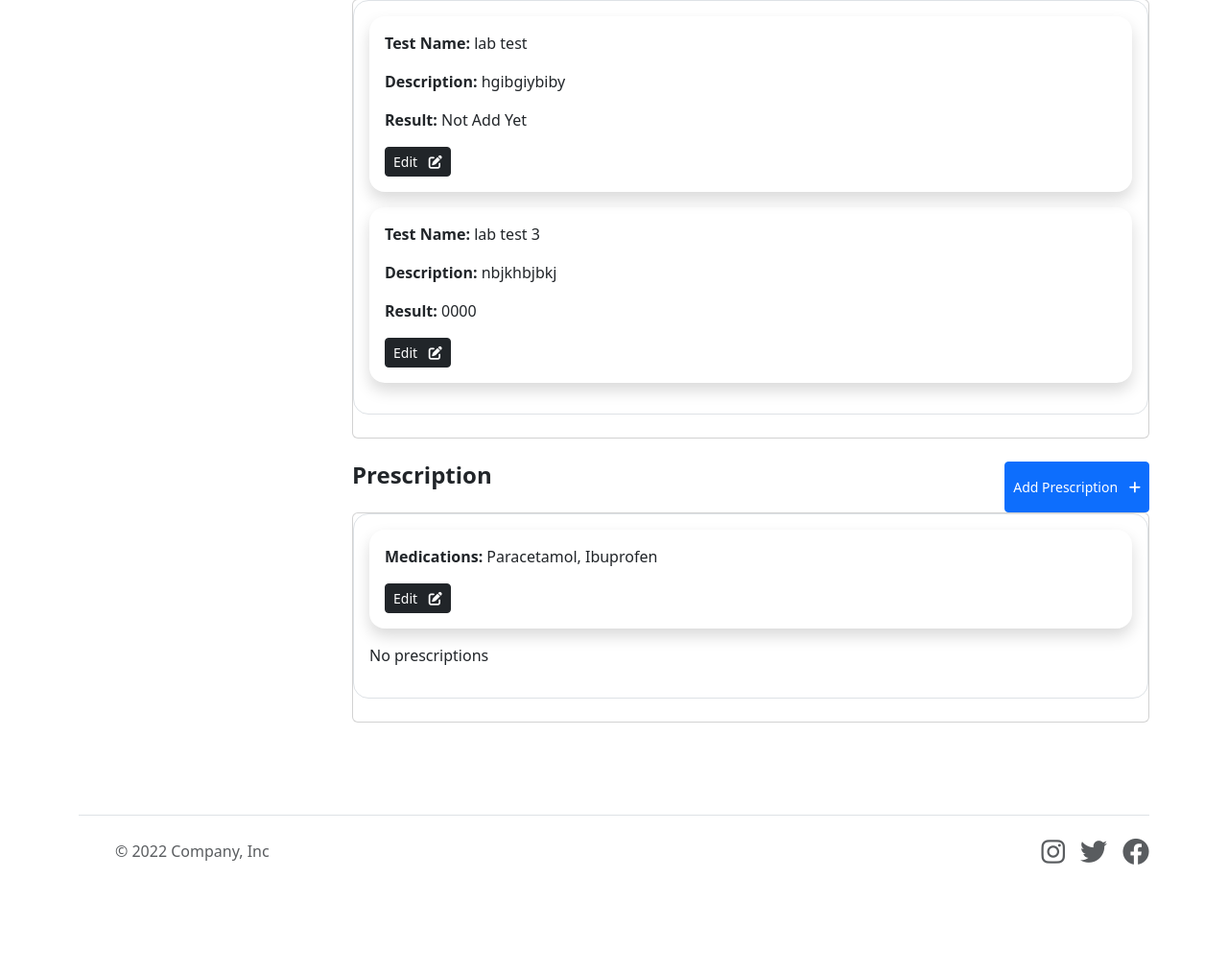
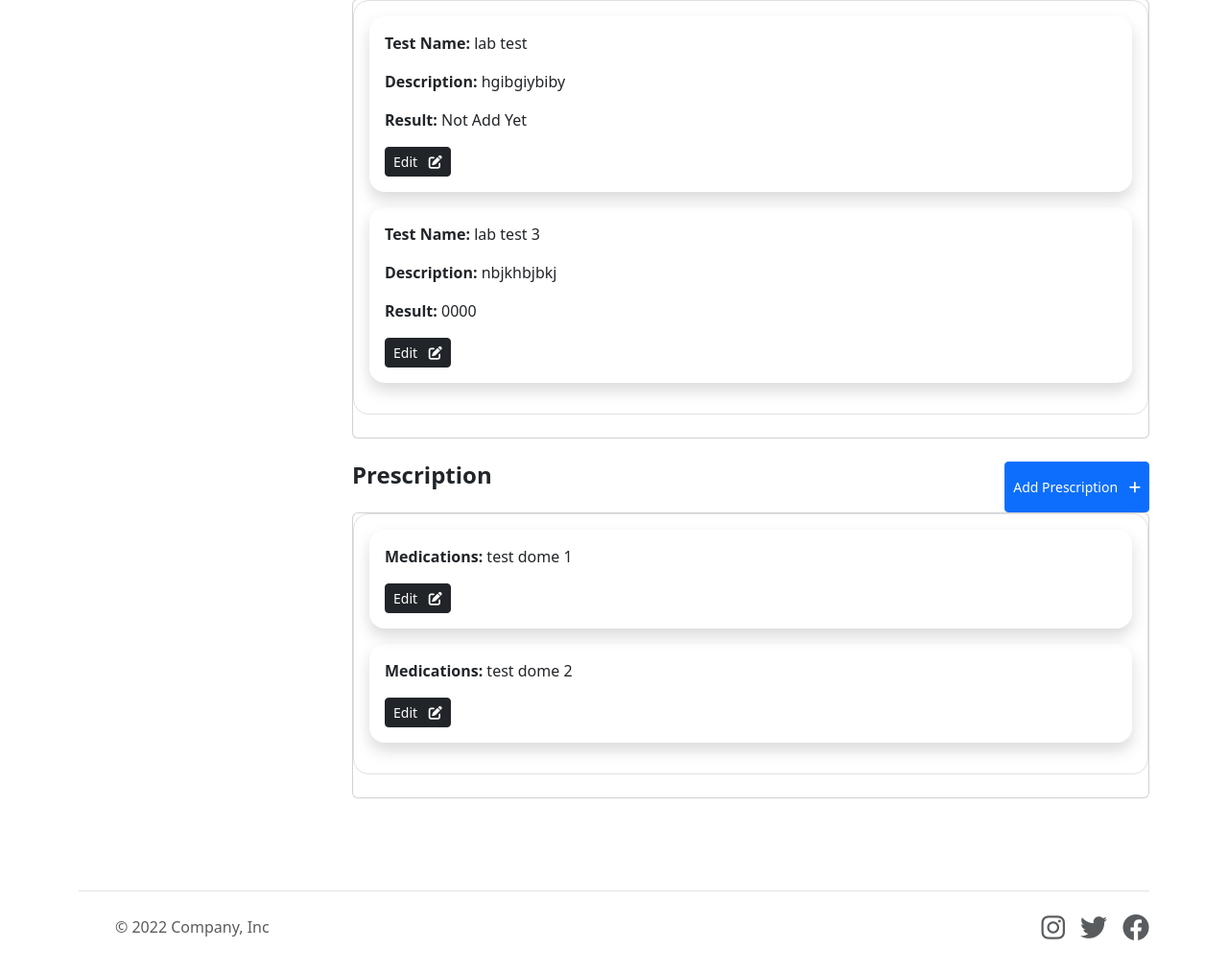
Before and after one commit to AhmedAdelShaban/Hospital_Management_System, a Django app: page /doctor/appointment/139181/ in a window 1280 px wide. Shown: the part 1128-2142 px from the top of the page at 96% size. Before the commit the page ends 2029 px from the top, so only its background shows below. Run offline with Django 4.2, Linux system fonts and the light colour scheme; a user stored in the database is signed in; data comes from the database, SQL or seed files in the repository; both versions use the stored data as it was after the commit; parts of the project's set-up code (start-up, migrations or seed data) failed here and were passed over.

Commit message:
Prescription - Create and Update

```diff
--- a/doctor/urls.py
+++ b/doctor/urls.py
@@ -19,4 +19,7 @@ urlpatterns = [
 
     path('add_lab_test/<appointment_id>/',views.add_lab_test, name='add_lab_test'),
     path('edit_lab_test/<appointment_id>/<lab_test_id>/',views.edit_lab_test, name='edit_lab_test'),
+
+    path('add_prescription/<appointment_id>/',views.add_prescription, name='add_prescription'),
+    path('edit_prescription/<appointment_id>/<prescription_id>/',views.edit_prescription, name='edit_prescription'),
 ]
--- a/doctor/views.py
+++ b/doctor/views.py
@@ -158,3 +158,30 @@ def edit_lab_test(request,appointment_id ,lab_test_id):
 
     messages.success(request, 'Lab report Updated  successfully')
     return redirect('doctor:appointment_detail', appointment.appointment_id)
+
+
+@login_required
+def add_prescription(request,appointment_id):
+    doctor = doctor_models.Doctor.objects.get(user=request.user)
+    appointment = base_models.Appointment.objects.get(appointment_id=appointment_id ,doctor=doctor)
+
+    if request.method == 'POST':
+        medications = request.POST.get('medications')
+        base_models.Prescription.objects.create(medications=medications , appointment=appointment)
+
+    messages.success(request, 'Prescription Added  successfully')
+    return redirect('doctor:appointment_detail', appointment.appointment_id)
+
+@login_required
+def edit_prescription(request,appointment_id , prescription_id):
+    doctor = doctor_models.Doctor.objects.get(user=request.user)
+    appointment = base_models.Appointment.objects.get(appointment_id=appointment_id ,doctor=doctor)
+    prescription = base_models.Prescription.objects.get(id=prescription_id,appointment=appointment)
+    if request.method == 'POST':
+        medications = request.POST.get('medications')
+
+        prescription.medications = medications
+        prescription.save()
+
+    messages.success(request, 'Prescription Updated  successfully')
+    return redirect('doctor:appointment_detail', appointment.appointment_id)
--- a/templates/doctor/appointment_detail.html
+++ b/templates/doctor/appointment_detail.html
@@ -133,27 +133,35 @@
                 </div>
                 <div class="collapse" id="collapsePrescription">
                     <div class="border p-3 mb-4 rounded-4">
-                        <form action="#" method="POST">
+                        <form action="{% url 'doctor:add_prescription' appointment.appointment_id %}" method="POST">
+                            {% csrf_token %}
                             <textarea class="form-control mb-3" name="medications" placeholder="Medications"></textarea>
-                            <button class="btn btn-secondary btn-sm">Save <i class="fas fa-save ms-2"></i></button>
+                            <button type="submit" class="btn btn-secondary btn-sm">Save <i class="fas fa-save ms-2"></i></button>
                         </form>
                     </div>
                 </div>
                 <div class="card mb-4">
                     <div class="border p-3 mb-4 rounded-4">
+
+                         {% for p in prescription %}
                             <div class="shadow p-3 rounded-4 mb-3">
-                            <p><span class="fw-semibold text-dark">Medications:</span> Paracetamol, Ibuprofen</p>
-                            <button class="btn btn-dark btn-sm" type="button" data-bs-toggle="collapse" data-bs-target="#collapsePrescription1" aria-expanded="false" aria-controls="collapsePrescription1">Edit <i class="fas fa-edit ms-2"></i></button>
+                                <p><span class="fw-semibold text-dark">Medications:</span> {{p.medications}}</p>
+                                <button type= 'submit' class="btn btn-dark btn-sm" type="button" data-bs-toggle="collapse" data-bs-target="#collapsePrescription1" aria-expanded="false" aria-controls="collapsePrescription1">Edit <i class="fas fa-edit ms-2"></i></button>
                                 <div class="collapse mt-3" id="collapsePrescription1">
                                     <div class="border p-3 rounded-4">
-                                    <form action="#" method="POST">
-                                        <input type="text" class="form-control mb-3" name="medications" value="Paracetamol, Ibuprofen" placeholder="Medications" />
-                                        <button class="btn btn-secondary btn-sm">Save Changes <i class="fas fa-save ms-2"></i></button>
+                                        <form action="{% url 'doctor:edit_prescription' appointment.appointment_id p.id %}" method="POST">
+                                            {% csrf_token %}
+                                            <input type="text" class="form-control mb-3" name="medications" value="{{p.medications}}" placeholder="Medications" />
+                                            <button type="submit" class="btn btn-secondary btn-sm">Save Changes <i class="fas fa-save ms-2"></i></button>
                                         </form>
                                     </div>
                                 </div>
                             </div>
+                         {% empty %}
                           <p>No prescriptions</p>
+                         {% endfor %}
+
+
                     </div>
                 </div>
             </div>
```
Also changed, not shown: db.sqlite3. Lines whose indentation alone changed are shown as unchanged.
